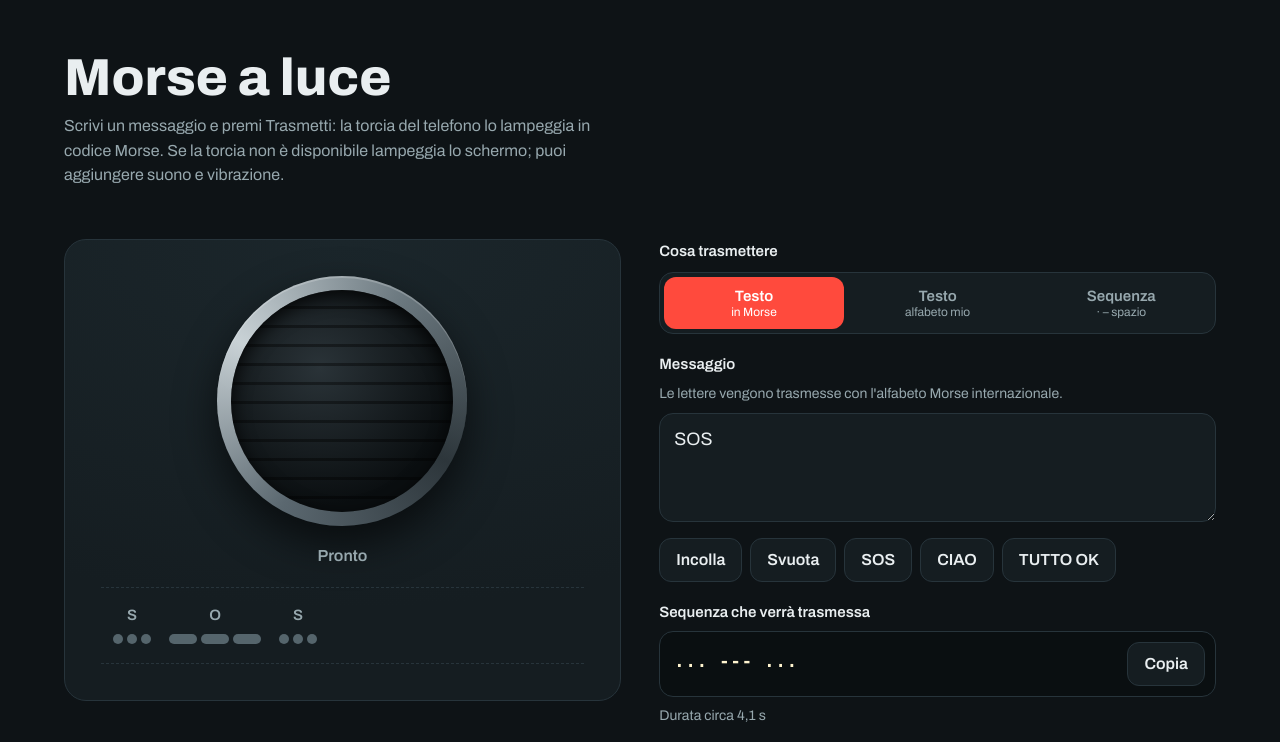
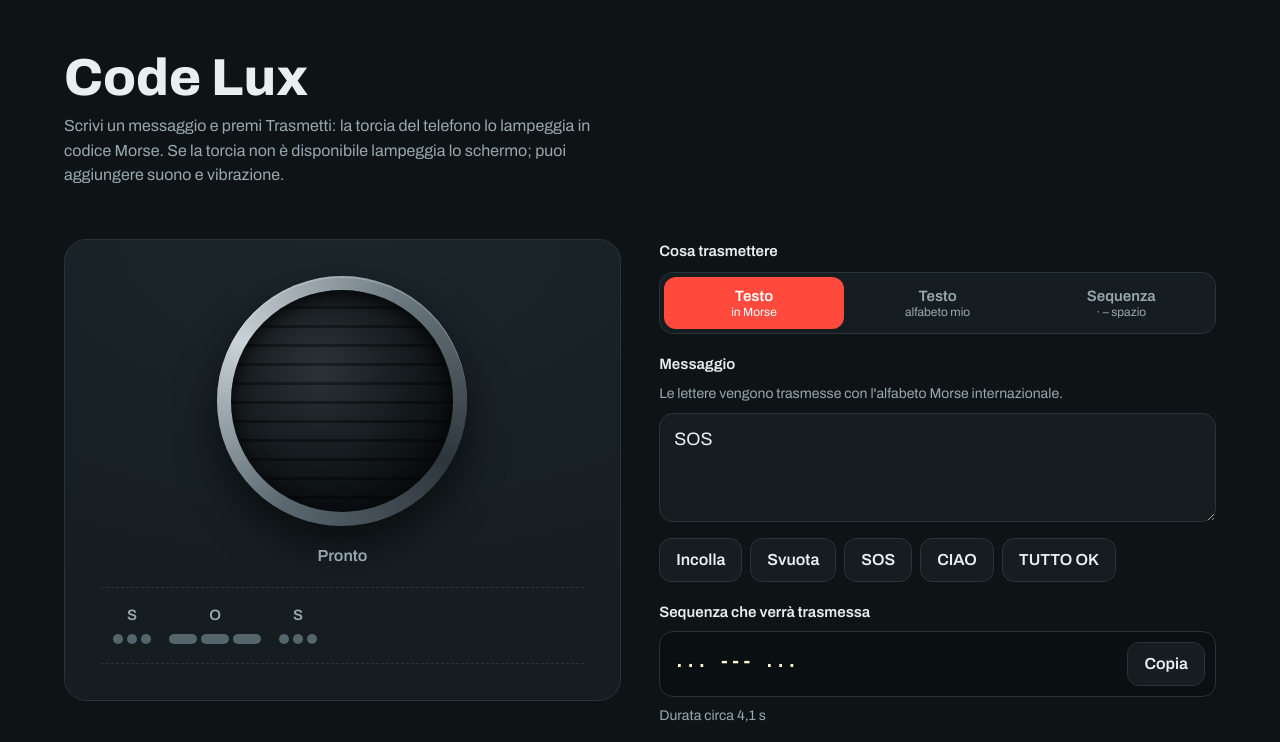
Before and after one commit to emiliopersonalbox/Trasmissione-con-codice-impulsi, a plain HTML site: page index.html in a window 1280 px wide. Shown: the top 742 px of the page. Drawn offline with Linux system fonts and the light colour scheme.

Commit message:
Rinomina l'app in Code Lux
Co-Authored-By: Claude Opus 5.5 <noreply@anthropic.com>
Claude-Session: https://claude.ai/code/session_01PRb78R5bEi7WQTXM64jQ2z

```diff
--- a/index.html
+++ b/index.html
@@ -3,7 +3,7 @@
 <head>
 <meta charset="utf-8">
 <meta name="viewport" content="width=device-width, initial-scale=1">
-<title>Morse a luce</title>
+<title>Code Lux</title>
 <link rel="preconnect" href="https://fonts.googleapis.com">
 <link rel="preconnect" href="https://fonts.gstatic.com" crossorigin>
 <link href="https://fonts.googleapis.com/css2?family=Archivo:wght@400;600;800&display=swap" rel="stylesheet">
@@ -93,7 +93,7 @@ output{color:var(--mute);white-space:nowrap}
 <body>
 <header class="band" style="padding-bottom:0">
   <div class="wrap">
-    <h1>Morse a luce</h1>
+    <h1>Code Lux</h1>
     <p class="lead">Scrivi un messaggio e premi Trasmetti: la torcia del telefono lo lampeggia in codice Morse. Se la torcia non è disponibile lampeggia lo schermo; puoi aggiungere suono e vibrazione.</p>
   </div>
 </header>
```
Also changed, not shown: 1 other file.
